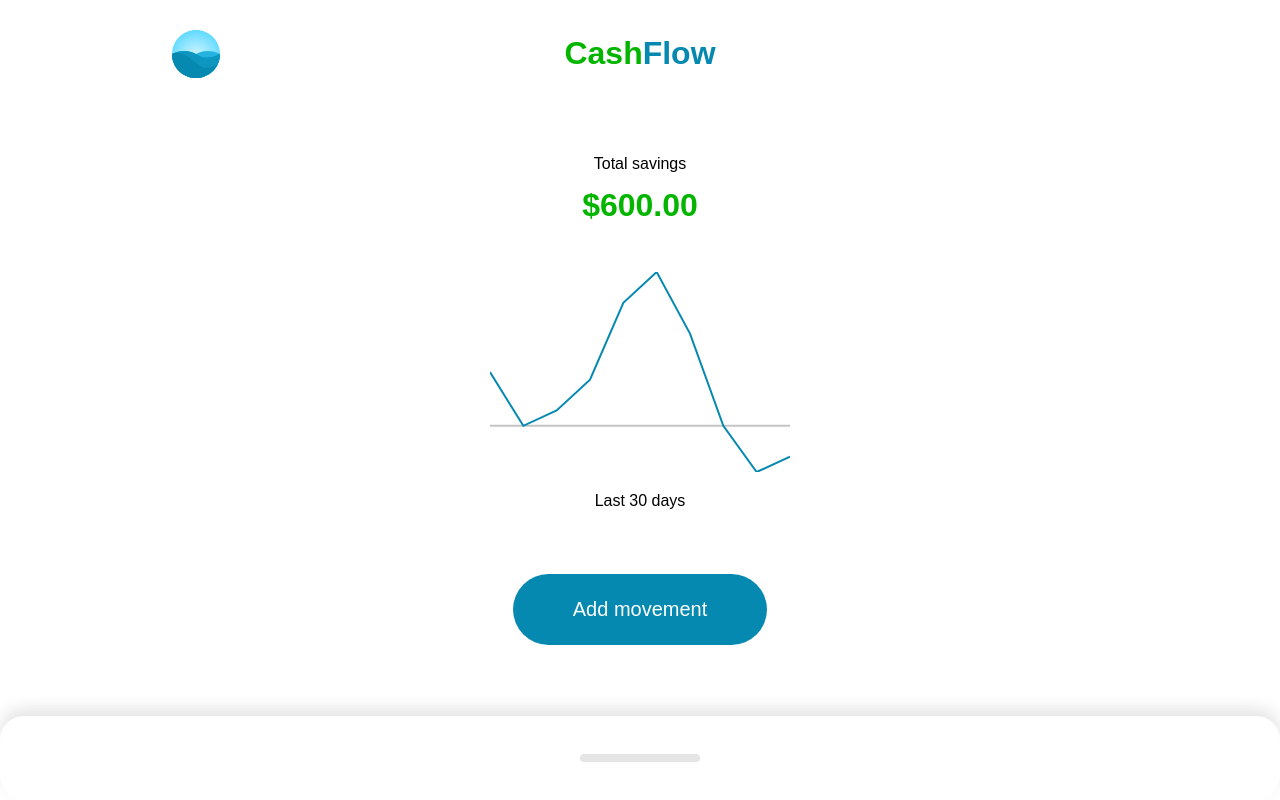
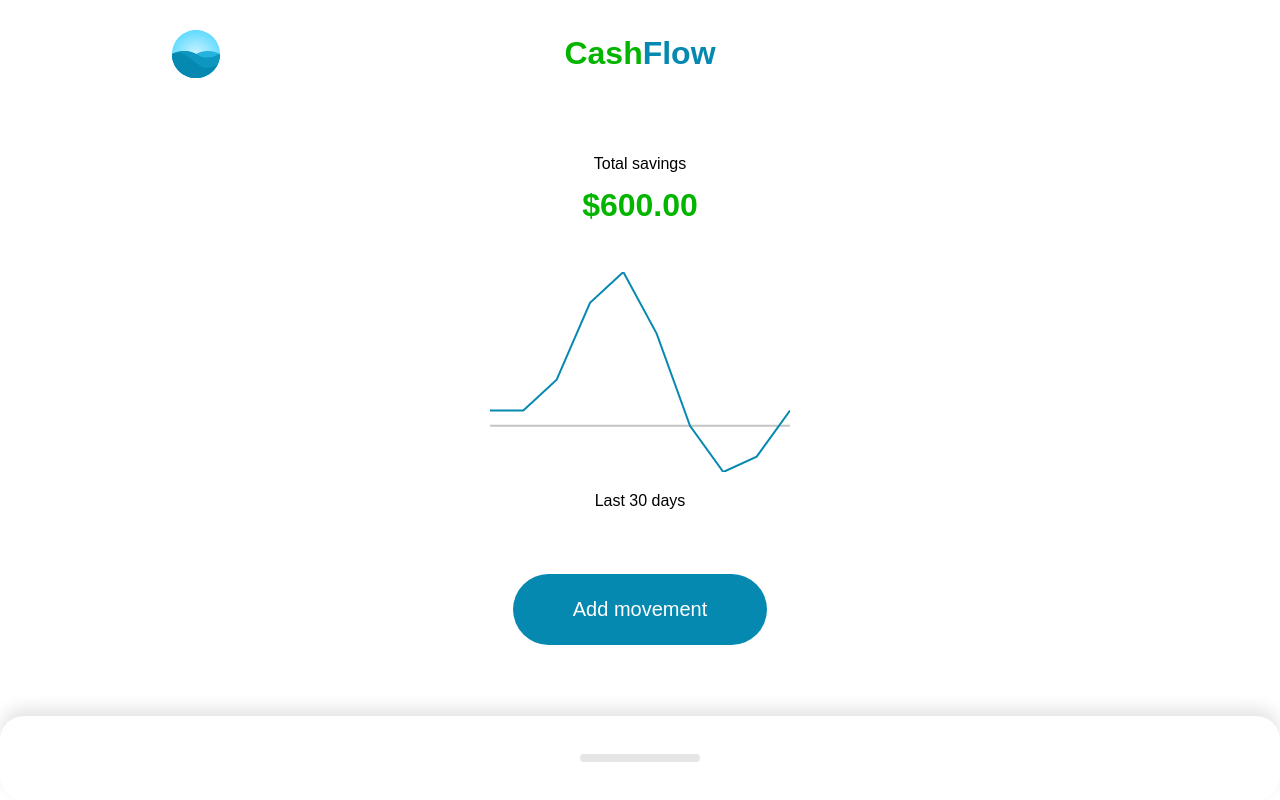
Before and after one commit to crscaballero/cash-flow, a Vue app: page / in a window 1280 px wide. Built offline with nearby package versions, Linux system fonts and the light colour scheme.

Commit message:
Improve graphic

```diff
--- a/src/components/Graphic.vue
+++ b/src/components/Graphic.vue
@@ -35,7 +35,7 @@
 </template>
 
 <script setup>
-import { defineProps, toRefs, ref, defineEmits, computed } from 'vue';
+import { defineProps, toRefs, ref, computed, watch, defineEmits } from 'vue';
 
 const props = defineProps({
 	amounts: {
@@ -66,7 +66,7 @@ const points = computed(() => {
 		const x = (300 / total) * (i + 1);
 		const y = amountToPixels(amount);
 		return `${points} ${x},${y}`;
-	}, '0, 100');
+	}, `0, ${amountToPixels(amounts.value.length ? amounts.value[0] : 0)}`);
 });
 
 const showPointer = ref(false);
@@ -75,13 +75,18 @@ const pointer = ref(0);
 
 const emit = defineEmits(['select']);
 
+watch(pointer, value => {
+	const index = Math.ceil(value / (300 / amounts.value.length)); // 300 it's the width of the graphic
+	if (index < 0 || index > amounts.value.length) return;
+	emit('select', amounts.value[index - 1]);
+});
+
 const tap = ({ target, touches }) => {
 	showPointer.value = true;
 	const elementWidth = target.getBoundingClientRect().width;
 	const elementX = target.getBoundingClientRect().x;
 	const touchX = touches[0].clientX;
 	pointer.value = ((touchX - elementX) * 300) / elementWidth;
-	// emit('select', );
 };
 
 const untap = () => (showPointer.value = false);
--- a/src/components/Home.vue
+++ b/src/components/Home.vue
@@ -11,7 +11,7 @@
 				:amount="amount"
 			>
 				<template #graphic>
-					<Graphic :amounts="amounts" />
+					<Graphic :amounts="amounts" @select="select" />
 				</template>
 				<template #action>
 					<Action @create="create" />
@@ -128,7 +128,7 @@ export default {
 				})
 				.map(m => m.amount);
 			return lastDays.map((m, i) => {
-				const lastMovements = lastDays.slice(0, i);
+				const lastMovements = lastDays.slice(0, i + 1);
 				return lastMovements.reduce((sum, movement) => {
 					return sum + movement;
 				}, 0);
@@ -161,6 +161,9 @@ export default {
 		save() {
 			localStorage.setItem('movements', JSON.stringify(this.movements));
 		},
+		select(element) {
+			this.amount = element;
+		},
 	},
 };
 </script>
```
